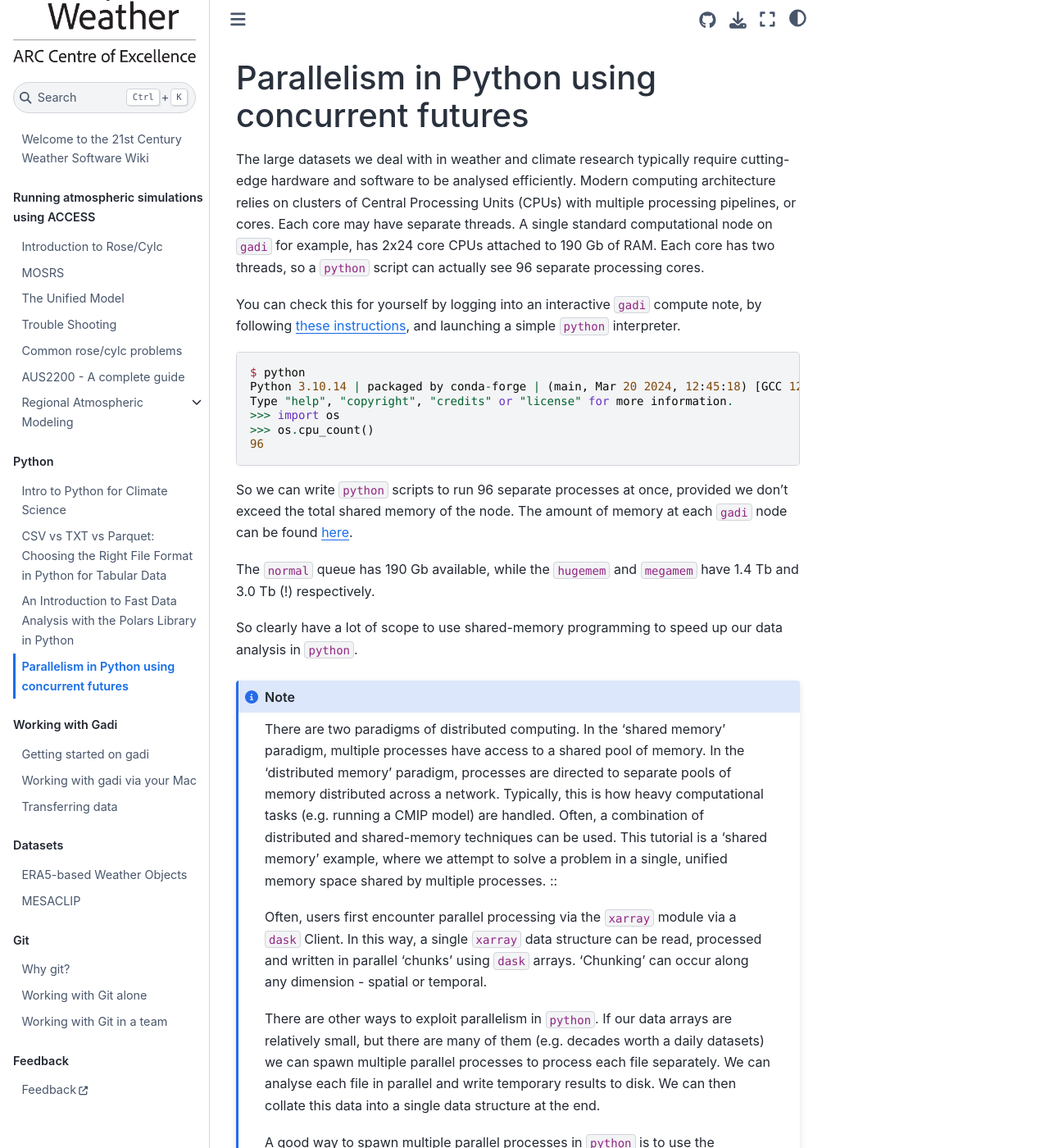
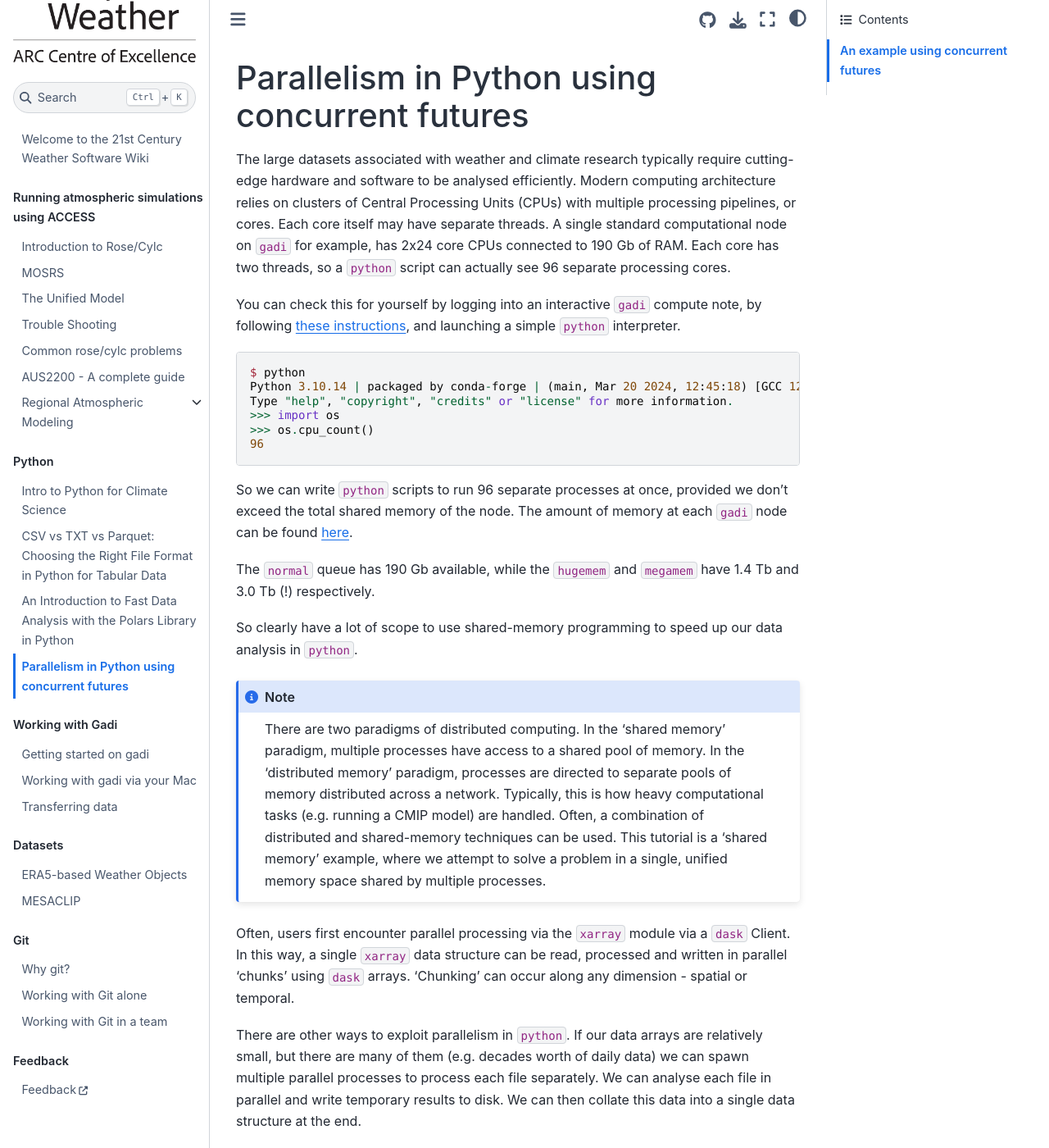
Before and after one commit to 21centuryweather/21st-Century-Weather-Software-Wiki, a Jupyter Book: the page built from python/concurrent_futures.md, in a window 1280 px wide and 1400 px high. Shown: the whole window at 82% size. Built offline with Jupyter Book 1.0.4 settings and Sphinx 7.4.7 and the Sphinx Book theme 1.1.4, drawn with Linux system fonts in a browser that asks for light colours; pages that are not in the unit, such as notebooks, are missing from menus; some of the changed text lies outside the part shown.

Commit message:
UPDATES : Added text and fixed typos

````diff
--- a/python/concurrent_futures.md
+++ b/python/concurrent_futures.md
@@ -1,6 +1,6 @@
 # Parallelism in Python using concurrent futures
 
-The large datasets we deal with in weather and climate research typically require cutting-edge hardware and software to be analysed efficiently.  Modern computing architecture relies on clusters of Central Processing Units (CPUs) with multiple processing pipelines, or cores. Each core may have separate threads. A single standard computational node on `gadi` for example, has 2x24 core CPUs attached to 190 Gb of RAM. Each core has two threads, so a `python` script can actually see 96 separate processing cores.
+The large datasets associated with weather and climate research typically require cutting-edge hardware and software to be analysed efficiently.  Modern computing architecture relies on clusters of Central Processing Units (CPUs) with multiple processing pipelines, or cores. Each core itself may have separate threads. A single standard computational node on `gadi` for example, has 2x24 core CPUs connected to 190 Gb of RAM. Each core has two threads, so a `python` script can actually see 96 separate processing cores.
 
 You can check this for yourself by logging into an interactive `gadi` compute note, by following [these instructions](https://opus.nci.org.au/spaces/Help/pages/90308778/0.+Welcome+to+Gadi#id-0.WelcometoGadi-InteractiveJobs), and launching a simple `python` interpreter.
 ```python
@@ -20,17 +20,17 @@
 :::{note}
 
 There are two paradigms of distributed computing. In the 'shared memory' paradigm, multiple processes have access to a shared pool of memory. In the 'distributed memory' paradigm, processes are directed to separate pools of memory distributed across a network. Typically, this is how heavy computational tasks (e.g. running a CMIP model) are handled. Often, a combination of distributed and shared-memory techniques can be used. This tutorial is a 'shared memory' example, where we attempt to solve a problem in a single, unified memory space shared by multiple processes.
-::
+:::
 
 Often, users first encounter parallel processing via the `xarray` module via a `dask` Client. In this way, a single `xarray` data structure can be read, processed and written in parallel 'chunks' using `dask` arrays. 'Chunking' can occur along any dimension - spatial or temporal.
 
-There are other ways to exploit parallelism in `python`. If our data arrays are relatively small, but there are many of them (e.g. decades worth a daily datasets) we can spawn multiple parallel processes to process each file separately. We can analyse each file in parallel and write temporary results to disk. We can then collate this data into a single data structure at the end.
+There are other ways to exploit parallelism in `python`. If our data arrays are relatively small, but there are many of them (e.g. decades worth of daily data) we can spawn multiple parallel processes to process each file separately. We can analyse each file in parallel and write temporary results to disk. We can then collate this data into a single data structure at the end.
 
 A good way to spawn multiple parallel processes in `python` is to use the `concurrent futures` library. The official documentation is [here](https://docs.python.org/3/library/concurrent.futures.html).
 
 ## An example using concurrent futures
 
-In this example, we are processing 10-minute geostationary satellite estimates of solar irradiance over Australia. Originally, the code loaded all 10-minute datasets valid for a single day into a single `xarray` dataset. The code then used a simple for loop to loop over a range of days. The `xarray` dataset valid for every day was appended to a list, which was  then concatenated into a larger array along the time dimension. Below is a combination of actual code combined with pseudo-code to save space.
+In this example, we are processing 10-minute geostationary satellite estimates of solar irradiance over Australia. Originally, the code loaded all 10-minute datasets valid for a single day into a single `xarray` dataset. The code then used a simple for loop to process a range of days. The `xarray` dataset valid for every day was appended to a list, which was  then concatenated into a larger array along the time dimension. Below is a combination of actual code combined with pseudo-code to save space.
 ```python
 start_dt = datetime.strptime(start_date, "%d-%m-%Y")
 end_dt = datetime.strptime(end_date, "%d-%m-%Y")
@@ -44,10 +44,14 @@
 
     dataset = utils_V2.get_irradiance_day(resolution='p1s', dir_dt=dir_dt)
 
-    #( Extract three irradiance variables : global, diffuse and direct from this dataset, and apply spatial masks to extract only the gridded areas of interest. Then convert the 2-D masked arrays, containing NaNs (empty/missing values i.e. 'Not a Number') into a 1-D array)
+    #( Extract three irradiance variables : global, diffuse and direct from this
+    # dataset, and apply spatial masks to extract only the gridded areas of
+    # interest. Then convert the 2-D masked arrays, containing NaNs (empty/missing
+    #  values i.e. 'Not a Number') into a 1-D array)
 
     # calculate capacity factors using pvlib
-    # the function defined in utils_V2 is essentially the same as the workflow in pv-output-tilting.ipynb
+    # the function defined in utils_V2 is essentially the same as the workflow in
+    # pv-output-tilting.ipynb
     actual_ideal_ratio = utils_V2.tilting_panel_pr(
         pv_model = 'Canadian_Solar_CS5P_220M___2009_',
         inverter_model = 'ABB__MICRO_0_25_I_OUTD_US_208__208V_',
@@ -90,7 +94,8 @@
     relative to clear sky conditions for a given day
     """
 
-    #( Contain all the above code that controls the compution of mean irradiance for a single day)#
+    #( Contain all the above code that controls the compution of mean
+    # irradiance for a single day)#
 
     # In this fuction, we will write a seperate netCDF file for each day
     os.makedirs(file_path, exist_ok=True)
@@ -158,6 +166,8 @@
 Using this strategy could process an entire year of data (365 days) in a matter of minutes. i.e. 96 cores would process 96 days in parallel, so 365 days would take roughly (365/96) = 3.8 * 4 = 15 minutes. So a single job submitted to the `hugemem` or `megamem` queue could process a decade of data in under 3 hours.
 
 To find out more about the `hugemem` and `megamem` queues, see [here](https://opus.nci.org.au/spaces/Help/pages/90308823/Queue+Limits). Note these queues are more expensive than the `normal` queues in terms of charge rates per hour, and you may have to wait longer in the queue for your job to process. But they are a useful options for tasks that aren't overly repetitive.
+
+This is a very simple invocation of `concurrent.futures`. If you were submitting thousands of tasks over the course of several hours, a more rigorous application could track the process of each job, and keep a list of jobs that failed etc.
 
 Another option is to reduce the memory overhead of a single day's computations, so we can squeeze more processes onto the `normal` node. Simple steps such as
 - Only loading the required dataset variables from disk
@@ -175,3 +185,7 @@
 
 This kind of workflow - submitting individual tasks to a pool of 'workers' which then send the task to an individual core - is a gateway to `Dask` itself. `Dask` contains its own `futures` library which is derived from the python built-in library `concurrent.futures`. If you found this example interesting and would like to experiment more, examine this [tutorial](https://tutorial.dask.org/05_futures.html)
 :::
+
+:::{thanks}
+
+Thanks to Carl Doedens for providing this example.
````
Also changed, not shown: other parts of python/concurrent_futures.md (+10 -7 lines).
